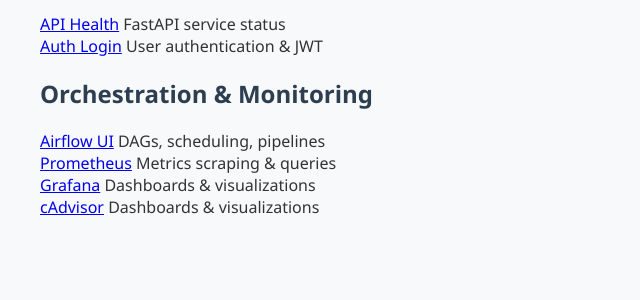
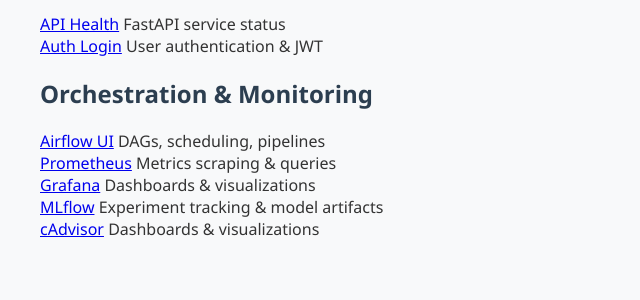
Before and after one commit to saeed-amiri/german-load-forecasting-mlops, a Python web app: template deployment/nginx/templates/index.html in a window 1280 px wide. Shown: the part 186-486 px from the top of the page, without its empty margins (0-640 px from the left). Run offline with Jinja, Linux system fonts and the light colour scheme; the template is opened without the code that fills it, so the values that code supplies are empty.

Commit message:
Add MLFlow to index page of nginx (Backend shortcuts)

```diff
--- a/deployment/nginx/templates/index.html
+++ b/deployment/nginx/templates/index.html
@@ -58,6 +58,13 @@
 
     <div class="card">
         <div>
+            <a href="/mlflow/" target="_blank" rel="noopener noreferrer">MLflow</a>
+            <span class="desc">Experiment tracking & model artifacts</span>
+        </div>
+    </div>
+
+    <div class="card">
+        <div>
             <a href="/cadvisor/" target="_blank" rel="noopener noreferrer">cAdvisor</a>
             <span class="desc">Dashboards & visualizations</span>
         </div>
```
